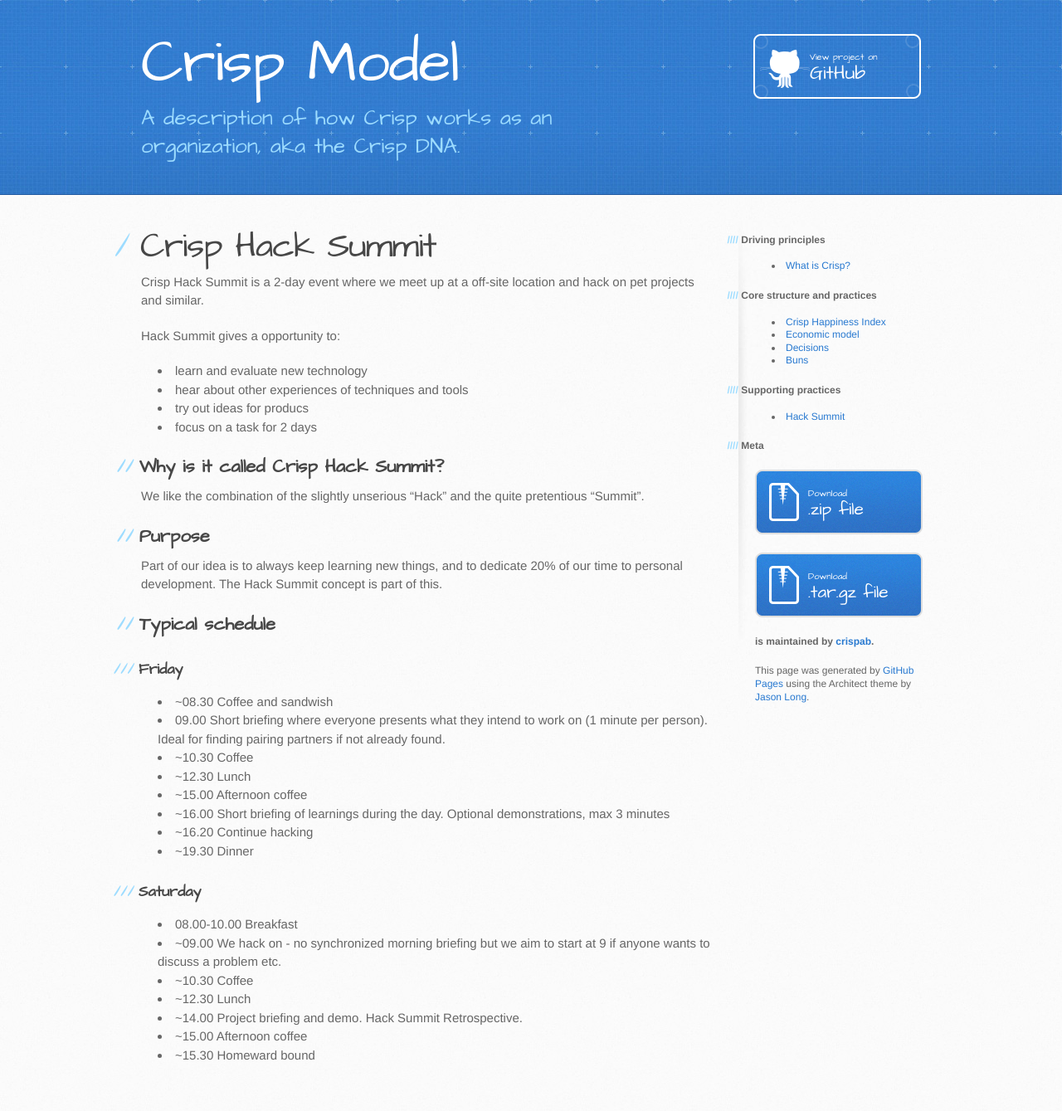
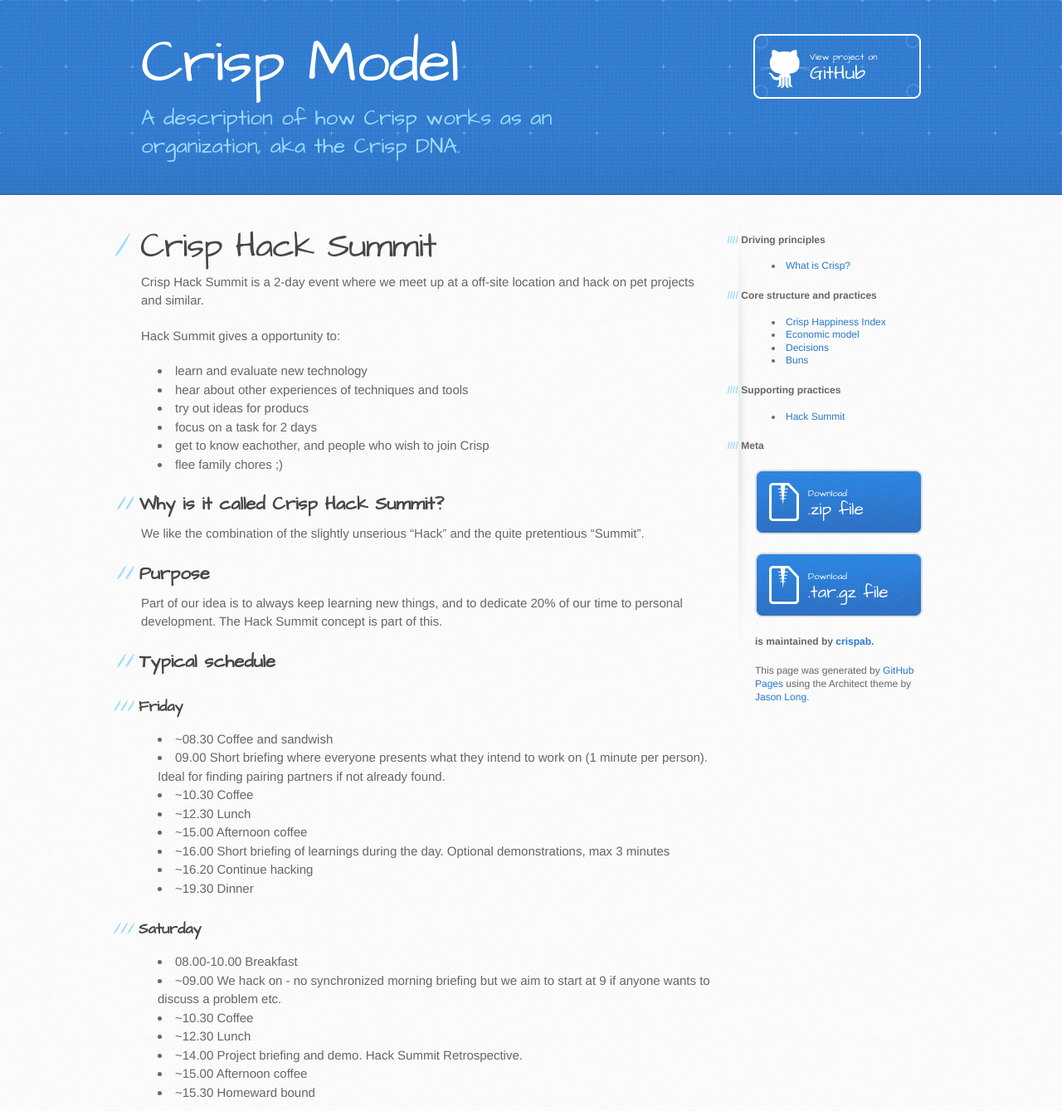
Before and after one commit to crispab/crisp-dna, a Jekyll site: the page built from _docs/hack-summit.md, in a window 1280 px wide, cut to the strip 0-1339 px from the top of the page. Shown: the whole strip at 83% size. Built offline with Jekyll 4.4.1, drawn with Linux system fonts in a browser that asks for light colours.

Commit message:
Add humour to the reason for hack summits

```diff
--- a/_docs/hack-summit.md
+++ b/_docs/hack-summit.md
@@ -12,6 +12,8 @@ Hack Summit gives a opportunity to:
 * hear about other experiences of techniques and tools
 * try out ideas for producs
 * focus on a task for 2 days
+* get to know eachother, and people who wish to join Crisp
+* flee family chores ;)
 
 ## Why is it called Crisp Hack Summit?
 
```
